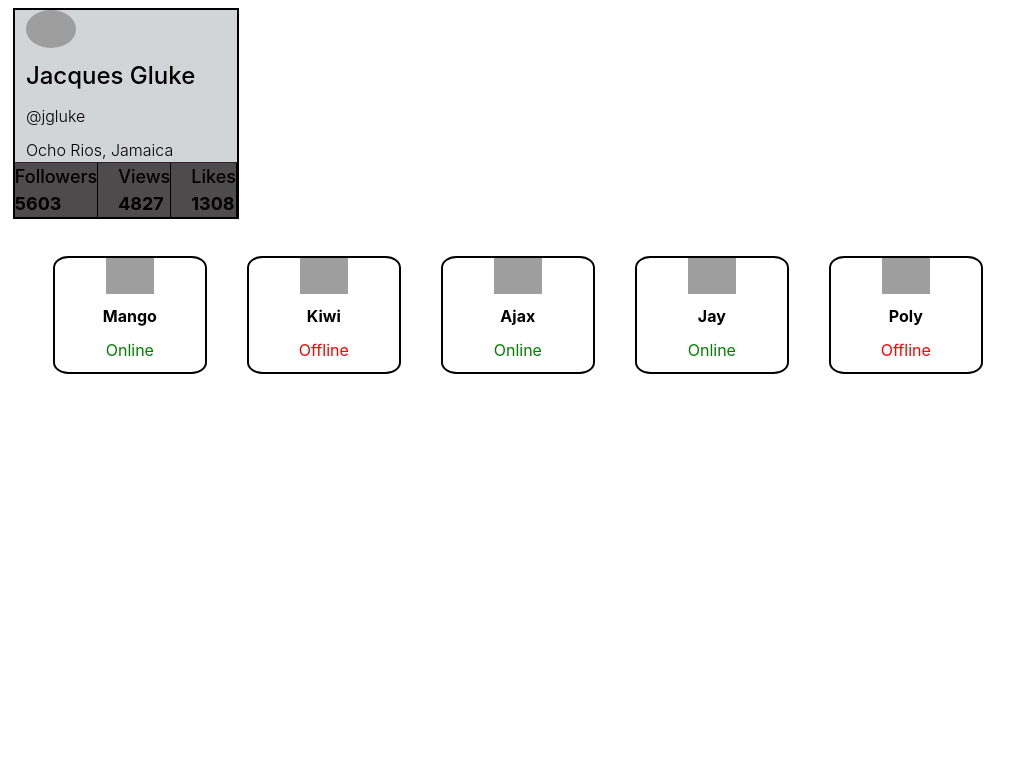
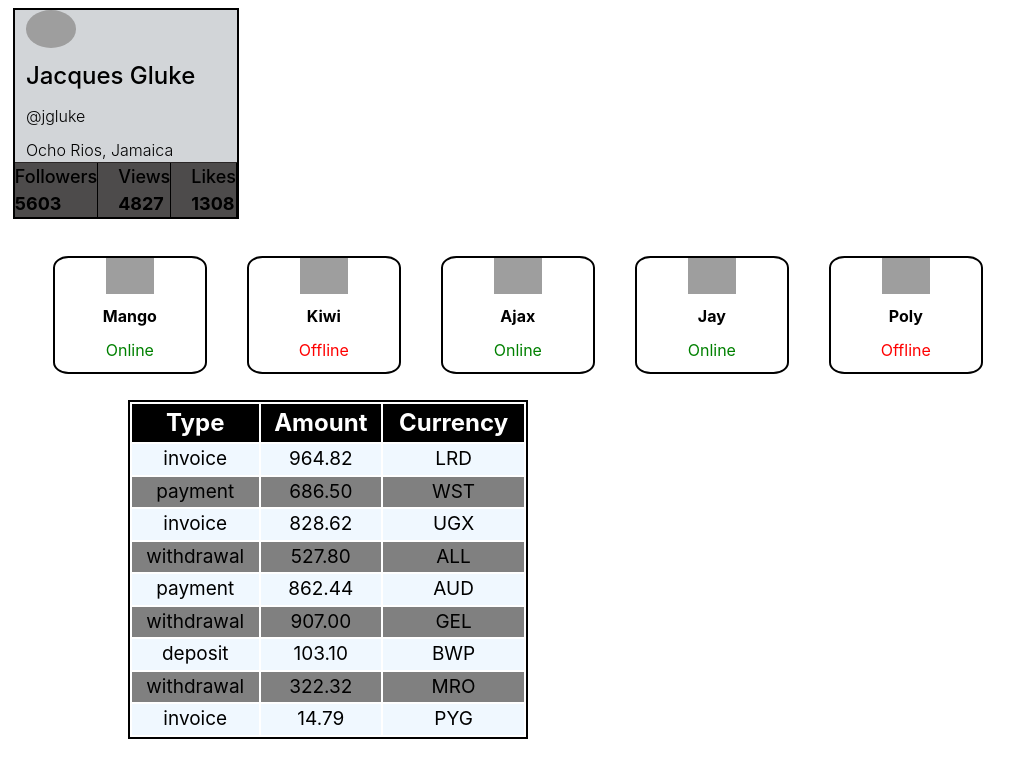
Before and after one commit to leguter/goit-react-hw-01, a React (Vite) app: page / in a window 1280 px wide. Shown: the top 778 px of the page, without its empty margins (0-1033 px from the left). Built offline with nearby package versions, Linux system fonts and the light colour scheme; grey boxes are pictures that could not be loaded.

Commit message:
done all tast

```diff
--- a/src/components/TransactionHistory/TransactionHistory.jsx
+++ b/src/components/TransactionHistory/TransactionHistory.jsx
@@ -1,29 +1,27 @@
+import css from './TransactionHistory.module.css'
 const TransactionHistory = ({
   items,
 }) => {
     return (
-        items.map(item => {
-
-                <table>
-                  <thead>
+      <table className={css.table}>
+        <thead className={css.headTable}>
           <tr>
-                      <th>Type</th>
-                      <th>Amount</th>
-                      <th>Currency</th>
+            <th className={css.headText}>Type</th>
+            <th className={css.headText}>Amount</th>
+            <th className={css.headText}>Currency</th>
           </tr>
         </thead>
-
         <tbody>
-                    <tr>
-                      <td key={item.id}>{item.type}</td>
-                      <td key={item.id}>{item.Amount}</td>
-                      <td key={item.id}>{item.currency}</td>
+          {items.map(({ id, amount, currency, type }) => (
+            <tr key={id} className={css.bodyTable}>
+              <td className={css.bodyText}>{type}</td>
+              <td className={css.bodyText}>{amount}</td>
+              <td className={css.bodyText}>{currency}</td>
             </tr>
+          ))}
         </tbody>
-                </table>;
-        })
-
-    )
+      </table>
+    );
 
 }
 export default TransactionHistory
--- /dev/null
+++ b/src/components/TransactionHistory/TransactionHistory.module.css
@@ -0,0 +1,32 @@
+.table {
+    border: 2px solid black;
+    width: 400px;
+    margin-left: auto;
+    margin-right: auto;
+    position: fixed;
+    top: 50%;
+    left: 10%;
+}
+.headTable {
+    background-color: black;
+    min-width: 120px;
+    border: 1px solid black;
+}
+.headText {
+    font-size: 24px;
+    color: white;
+
+}
+.bodyText {
+    color: black;
+    font-size: 19px;
+    text-align: center;
+    justify-content: center;
+
+}
+.bodyTable {
+background-color: aliceblue;
+}
+.bodyTable:nth-child(even) {
+    background-color: grey;
+}
```
Lines whose indentation alone changed are shown as unchanged.
